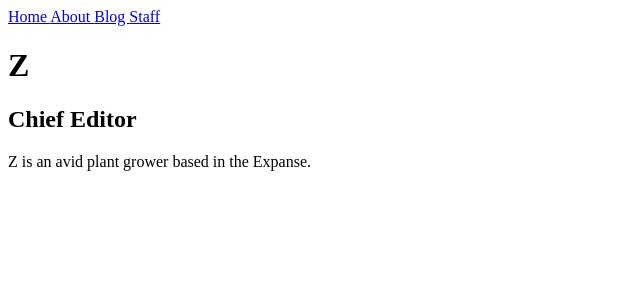
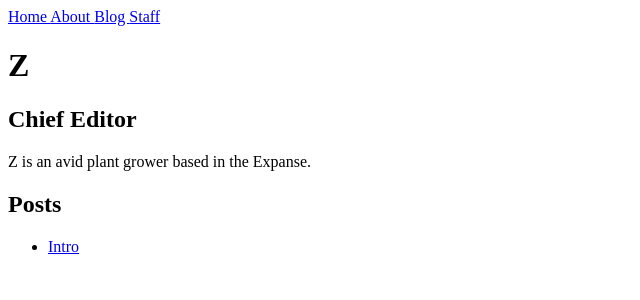
Before and after one commit to Zheng7426/zheng7426.github.io, a Jekyll site: the page built from _authors/Z.md, in a window 1280 px wide. Shown: the top 300 px of the page, without its empty margins (0-640 px from the left). Built offline with Jekyll 4.4.1, drawn with Linux system fonts in a browser that asks for light colours.

Commit message:
list authors' posts

```diff
--- a/_layouts/author.html
+++ b/_layouts/author.html
@@ -5,3 +5,11 @@ layout: default
 <h2>{{ page.position }}</h2>
 
 {{ content }}
+
+<h2>Posts</h2>
+<ul>
+    {% assign filtered_posts = site.posts | where: 'author', page.short_name %}
+        {% for post in filtered_posts %}
+            <li><a href="{{ post.url }}">{{ post.title }}</a></li>
+        {% endfor %}
+</ul>
```
Also changed, not shown: _posts/2023-04-09-alternate.md (+1 -0 lines).
